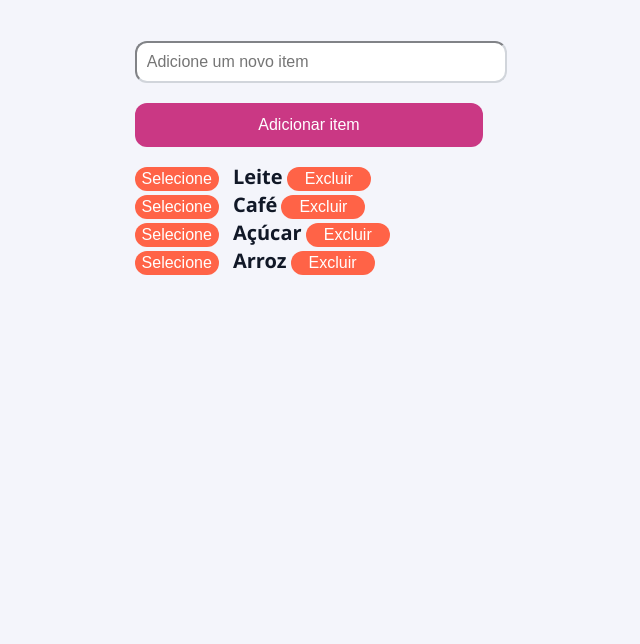
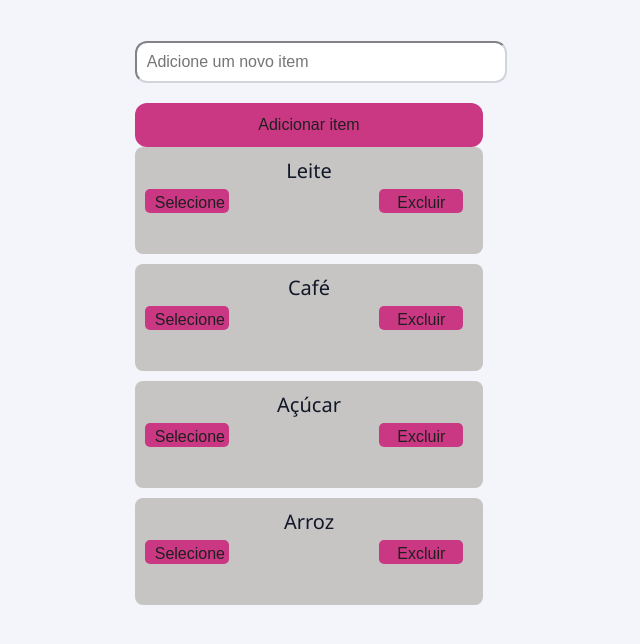
Before and after one commit to MichaeelOliv/site-de-lista-de-compras, a plain HTML site: page index.html in a window 1280 px wide. Shown: the part 132-776 px from the top of the page, without its empty margins (331-971 px from the left). Drawn offline with Linux system fonts and the light colour scheme.

```diff
--- a/styles.css
+++ b/styles.css
@@ -62,7 +62,7 @@
     width: 100%;
     height: 44px;
     background-color: #ca3884;
-    color: white;
+    color: rgb(32, 31, 31);
     border: none;
     border-radius: 12px;
     cursor: pointer;
@@ -71,7 +71,7 @@
 }
 
 button:hover {
-    background-color: #9b2c6c;
+    background-color: #9e7928;
 
 }
 ul {
@@ -83,6 +83,45 @@
     height: 24px;
     margin-right: 10px;
     cursor: pointer;
-    background-color: tomato;
+    background-color: rgb(24, 23, 23);
 
 }
+ul {
+  list-style: none;          /* Remove os marcadores */
+  padding: 0;
+  margin: 0;
+}
+
+li {
+  margin-bottom: 10px;       /* Espaçamento entre itens */
+}
+
+.item {
+  display: flex;             /* Alinha os elementos na horizontal */
+  justify-content: space-between; /* Distribui os elementos ocupando toda a linha */
+  align-items: center;       /* Centraliza verticalmente */
+  background-color: #c7c4c4; /* (Opcional) Fundo para destacar o item */
+  padding: 10px;
+  border-radius: 8px;
+  width: 100%;
+  height: 100%;
+  box-sizing: border-box;    /* Inclui padding na largura total */
+}
+
+.item button {
+  background-color: #ca3884;
+  border: none;
+  border-radius: 5px;
+  padding: 5px 10px;
+  cursor: pointer;
+}
+
+.item button:hover {
+  background-color: #9e7928;
+}
+
+.item span {
+  flex-grow: 1;              /* Faz o texto ocupar o espaço central */
+  text-align: center;        /* Centraliza o nome do item */
+  font-weight: 500;
+}
```
